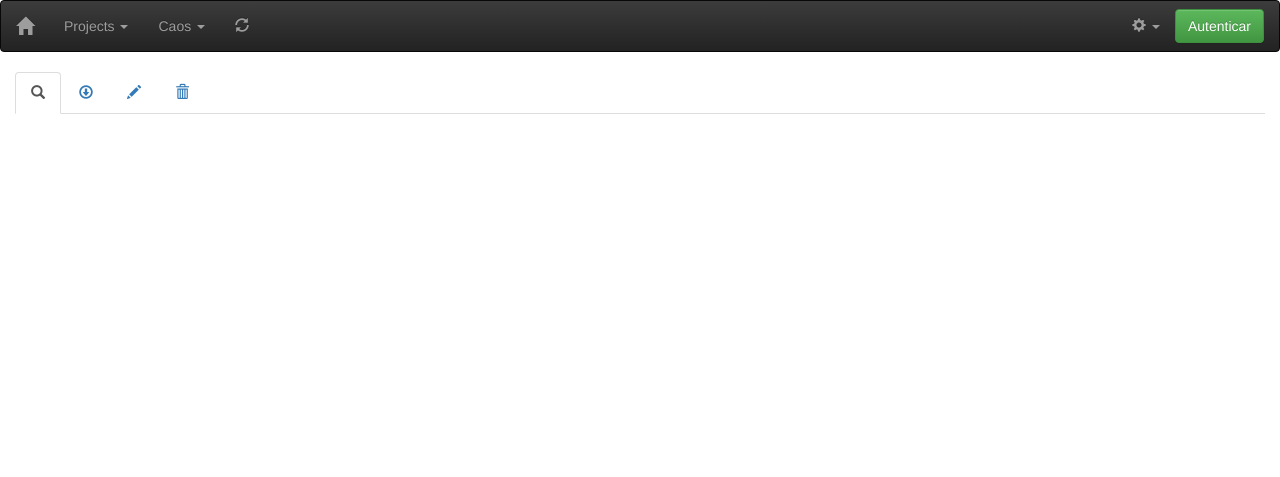
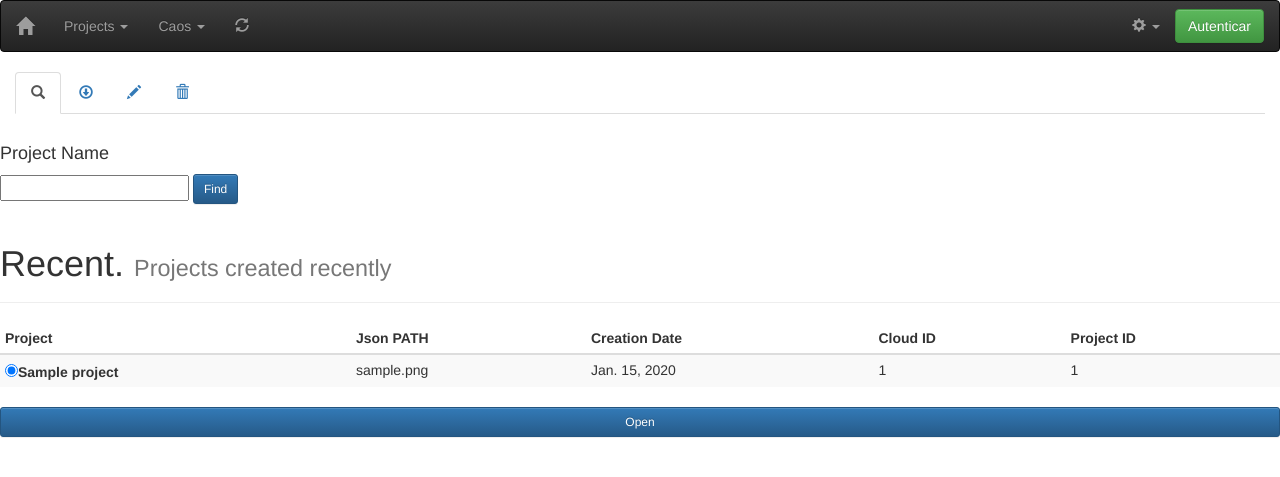
Before and after one commit to rocko83/terra, a Django app: page /projectsmain/ in a window 1280 px wide. Shown: the top 477 px of the page. Run offline with Django 3.2, Linux system fonts and the light colour scheme; tables that the repository leaves empty hold one stand-in row (values such as "Sample post"); parts of the project's set-up code (start-up, migrations or seed data) failed here and were passed over; some libraries are stand-ins or nearby versions.

Commit message:
projects search page implemented with a dummy return

```diff
--- a/terra/projects/templates/projects_find.html
+++ b/terra/projects/templates/projects_find.html
@@ -2,21 +2,18 @@
 {% block project_main %}
 {% if submenu == "find" %}
 <!-- FIND -->
-<form action="{% url 'projects_create_form'  %}" method="post">
-    <div class="container">
-        <div class="input-group">
-            <input type="text" class="form-control" placeholder="Search project" name="SEARCH">
-            <span class="input-group-btn">
-            <button class="btn btn-default" type="button">SEARCH</button>
-            </span>
-        </div>
-        <!-- /input-group -->
-    </div>
-</form>
+    <form action="{% url 'projects_create_form' %}" method="post">
+        {% csrf_token %}
+        <p class="h4">Project Name</p>
+        <input type="text" name="projectname">
+
+        <button type="submit" class="btn btn-primary btn-sm ">Find</button>
+    </form>
 <div class="page-header">
-  <h1>Recent Projects.<small> Projects created recently</small></h1>
+  <h1>Recent. <small> Projects created recently</small></h1>
 </div>
 <form action="form aqui" method="post">
+    {% csrf_token %}
     <table class="table table-striped table-hover table-condensed table-responsive">
             <thead>
                 <tr>
--- a/terra/projects/templates/projects_main.html
+++ b/terra/projects/templates/projects_main.html
@@ -26,5 +26,7 @@
     </ul>
     <br>
 </div>
+{% block project_main %}
+{% endblock %}
 
 {% endblock %}
--- /dev/null
+++ b/terra/projects/templates/projects_result.html
@@ -0,0 +1,6 @@
+{% extends "projects_main.html" %}
+{% block project_main %}
+View was not implemented yet. <br>
+Your search was : <br>
+"{{ result }}"
+{% endblock %}
--- a/terra/projects/urls.py
+++ b/terra/projects/urls.py
@@ -33,7 +33,7 @@
     #url(r'^convite/(?P<convite_id>\d+)/aceitar$', views.aceitar, name='aceitar'),
     url(r'projectsmain/$',projects_find,name='projects_main'),
     url(r'projectsmain/find$',projects_find,name='projects_find'),
-    url(r'^projectsmain/create/form',project_view.projects_create_form,name='projects_create_form')
+    url(r'projectsmain/create/form',project_view.projects_create_form,name='projects_create_form')
 ]
 '''handler404 = handler404
 handler500 = handler500'''
--- a/terra/projects/views.py
+++ b/terra/projects/views.py
@@ -1,4 +1,5 @@
 from django.shortcuts import render
+from django.shortcuts import redirect
 from projects.models import Projects
 from src import azure
 #from config import Config as Config
@@ -122,8 +123,11 @@
     if request.method == 'POST':
         form = NameForm(request.POST)
         if form.is_valid():
-            print(form.cleaned_data['search'])
-    return redirect('/projectsmain/')
+            print(form.cleaned_data['projectname'])
+    #return redirect('http://' + form.cleaned_data['projectname'])
+    return render(request, 'projects_result.html',
+                  {'menu': 'project', 'submenu': 'find', 'result':form.cleaned_data['projectname']})
+
 
 def get_form_create_variables(request):
     # if this is a POST request we need to process the form data
```
